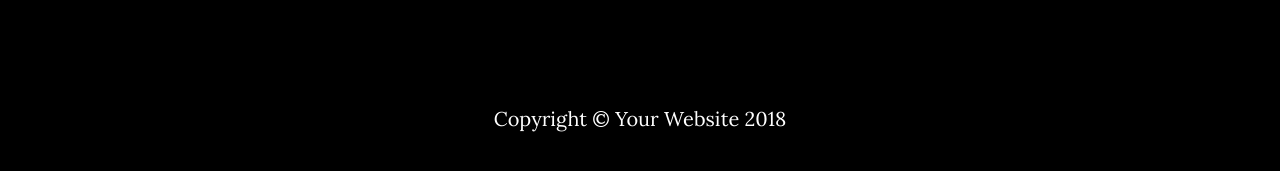
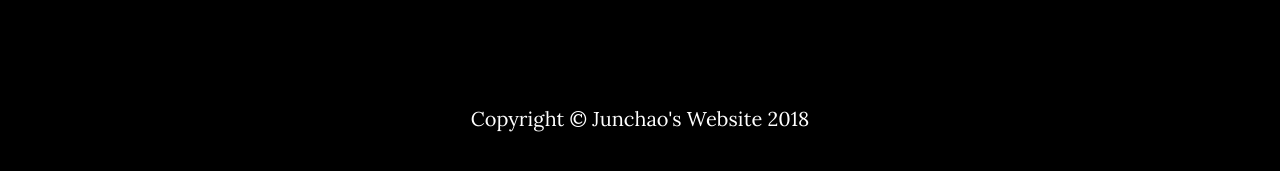
Before and after one commit to ztempest0218/ztempest0218.github.io, a Jekyll site: the page built from index.html, in a window 1280 px wide and 900 px high, scrolled down 2340 px. Shown: the part 715-886 px from the top of the window. Built offline with Jekyll 4.4.1, drawn with Linux system fonts in a browser that asks for light colours.

Commit message:
Update _config.yml

```diff
--- a/_config.yml
+++ b/_config.yml
@@ -10,7 +10,7 @@ color:
   links: '#219ab3'
 
 # Footer settings
-footer: Your Website
+footer: Junchao's Website
 
 # Social networks usernames (many more available: google-plus, flickr, dribbble, pinterest, instagram, tumblr, linkedin, etc.)
 social:
```
